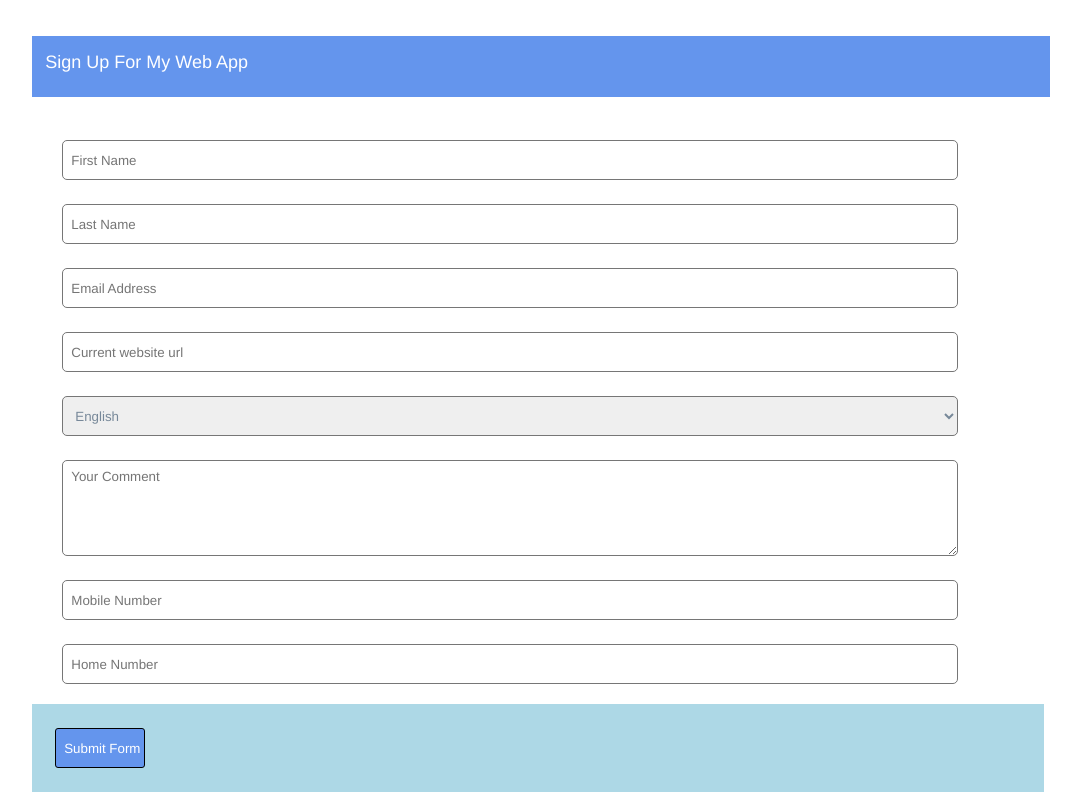
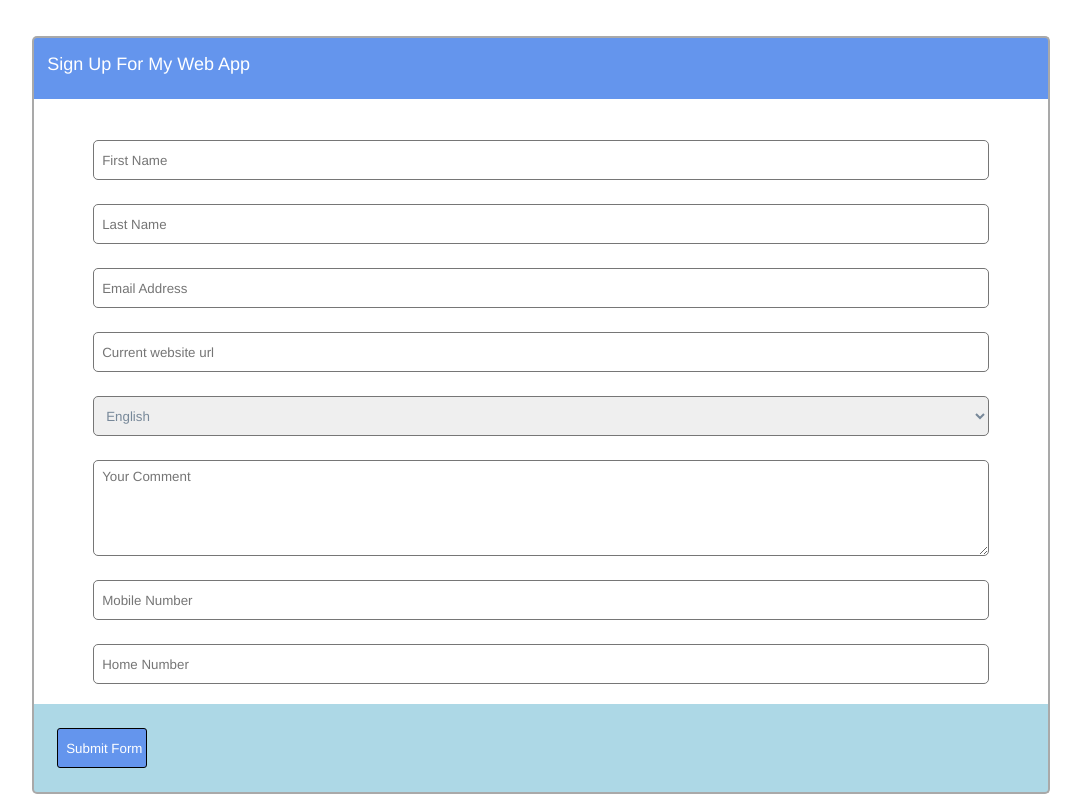
Before and after one commit to danjsul3/day-14-form-builder, a plain HTML site: page index.html in a window 1280 px wide. Shown: the whole page, without its empty margins (78-1159 px from the left). Drawn offline with Linux system fonts and the light colour scheme.

Commit message:
Project Complete

```diff
--- a/styles.css
+++ b/styles.css
@@ -25,20 +25,26 @@ body{
   width: 79.5vw;
   font-weight: lighter;
   color: #fff;
+  border-left: 2px solid darkgrey;
+  border-right: 2px solid darkgrey;
+  border-top: 2px solid darkgrey;
+  border-top-left-radius: 5px;
+  border-top-right-radius: 5px
 }
 
 #container{
   position: relative;
   top: 10vh;
-  left: 5%;
   display: flex;
   flex-direction: column;
   justify-content: center;
-  width: 80vw;
+  width: 79.5vw;
   align-self: center;
   align-items: center;
   padding: 5vh 0;
-  margin-left: 4vw;
+  margin-left: 8vw;
+  border-left: 2px solid darkgrey;
+  border-right: 2px solid darkgrey;
 }
 
 input{
@@ -79,12 +85,17 @@ select{
 }
 
 #footer{
-  width: 79vw;
+  width: 79.5vw;
   padding: 1.5vh 1vw 1.5vh 1vw;
   background-color: lightblue;
   position: relative;
   margin-top: 6vh;
   margin-left: 8vw;
+  border-left: 2px solid darkgrey;
+  border-right: 2px solid darkgrey;
+  border-bottom: 2px solid darkgrey;
+  border-bottom-left-radius: 5px;
+  border-bottom-right-radius: 5px;
 }
 
 #submitBtn{
```
